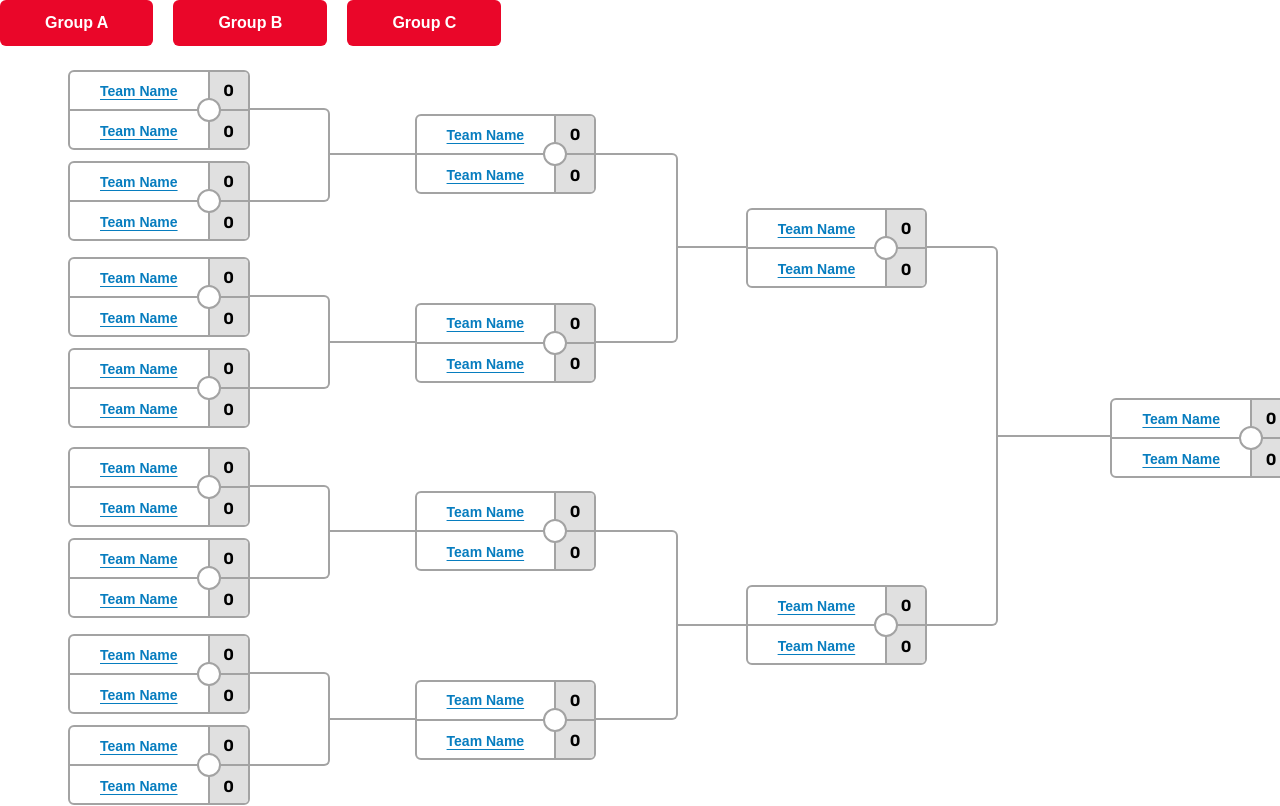
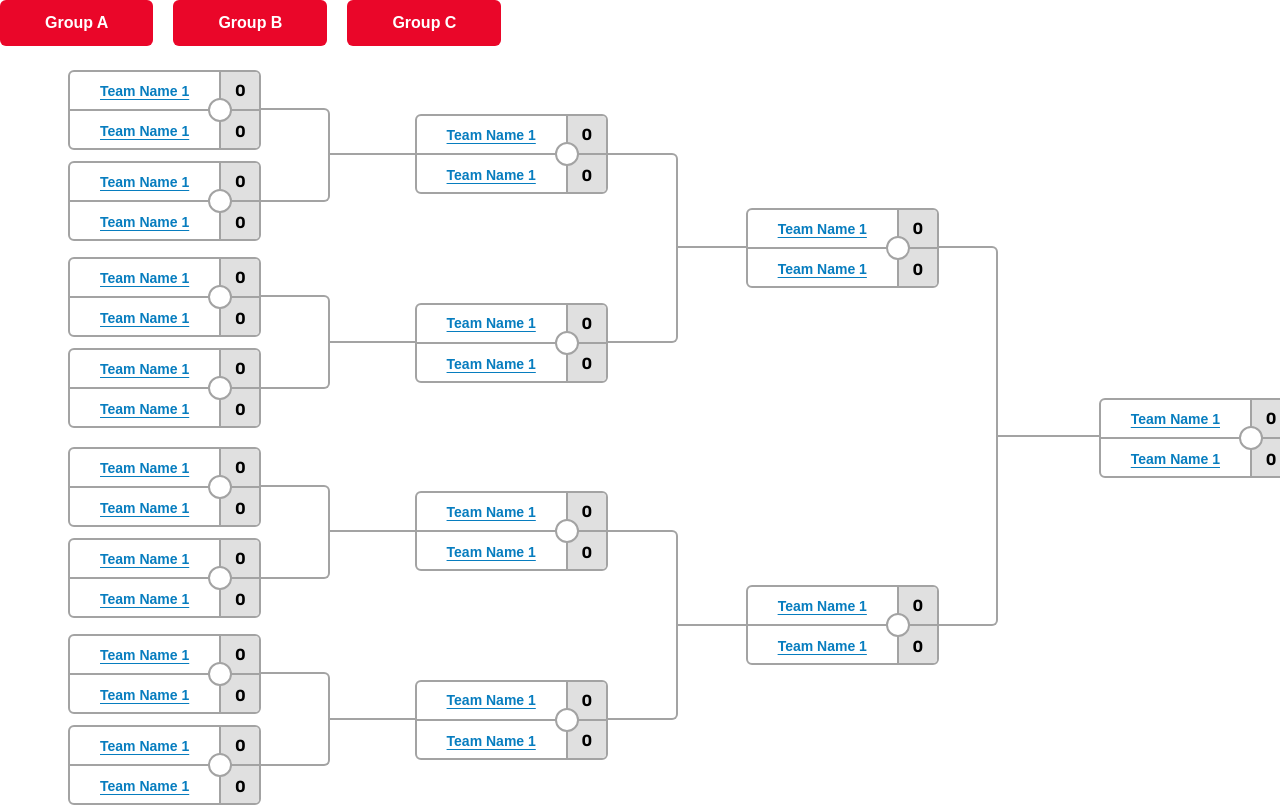
Before and after one commit to Lifo123/ManageTournaments, a React (Vite) app: page / in a window 1280 px wide. Shown: the top 806 px of the page. Built offline with nearby package versions, Linux system fonts and the light colour scheme.

Commit message:
gh-pages

```diff
--- a/src/Components/GrafficMatch/Match.jsx
+++ b/src/Components/GrafficMatch/Match.jsx
@@ -4,11 +4,11 @@ function Match({ pState }) {
     return (
         <div className={`gr-match absolute ${pState === 'top' ? 'gr-top' : 'gr-bot'}`}>
             <div className=''>
-                <p className='pointer'>Team Name</p>
+                <p className='pointer'>Team Name 1</p>
                 <span className='d-flex flex-center'>0</span>
             </div>
             <div className='gr-mt-t'>
-                <p className='pointer'>Team Name</p>
+                <p className='pointer'>Team Name 1</p>
                 <span className='d-flex flex-center'>0</span>
             </div>
             <span className='gr-detail d-flex absolute'></span>
```
Also changed, not shown: src/Components/GrafficMatch/Styles/GrafficMatch.css (line endings or trailing spaces).
